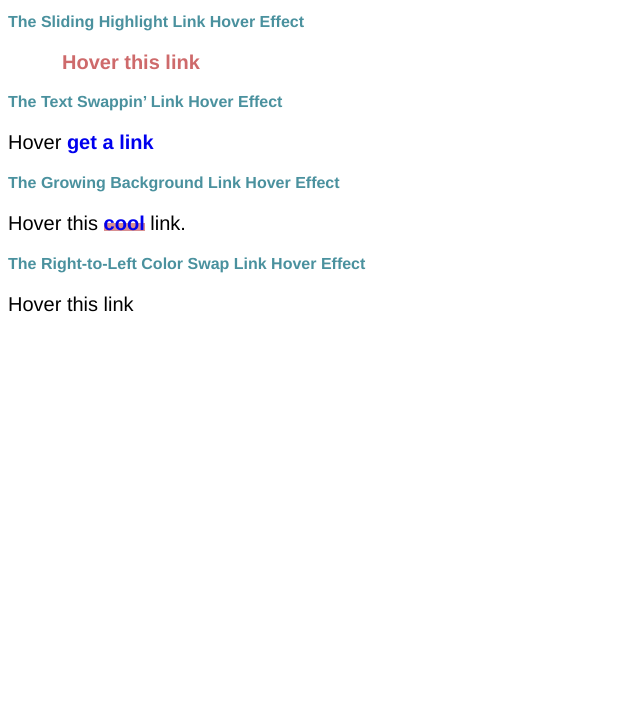
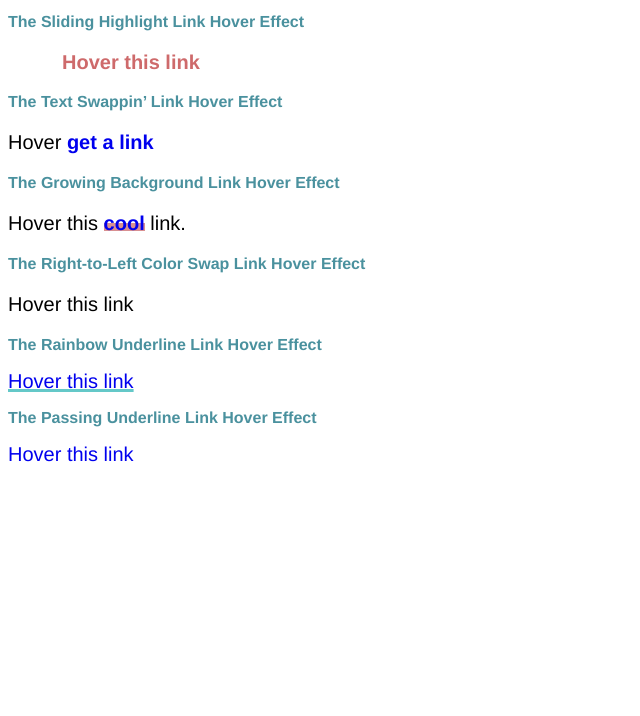
Before and after one commit to eliseprts/COW1-styling-links, a plain HTML site: page index.html in a window 1280 px wide. Shown: the part 84-800 px from the top of the page, without its empty margins (0-640 px from the left). Drawn offline with Linux system fonts and the light colour scheme.

Commit message:
style 5 + 6

```diff
--- a/index.html
+++ b/index.html
@@ -8,7 +8,7 @@
     <title>Challenge of the Week</title>
 </head>
 <body>
-<h1>Challenge of the week</h1>
+<h1>Challenge of the week | 21/02/2022</h1>
 <h2>Styling Links</h2>
 <section class="style1">
     <h3>The Sliding Highlight Link Hover Effect</h3>
@@ -26,5 +26,13 @@
     <h3>The Right-to-Left Color Swap Link Hover Effect</h3>
     <p><a href="#">Hover this link</a></p>
 </section>
+<section class="style5">
+    <h3>The Rainbow Underline Link Hover Effect</h3>
+    <a href="#">Hover this link</a>
+</section>
+<section class="style6">
+    <h3>The Passing Underline Link Hover Effect</h3>
+    <a href="#">Hover this link</a>
+</section>
 </body>
 </html>
--- a/style.scss
+++ b/style.scss
@@ -13,7 +13,8 @@ body {
     font-size: 16px;
     color: #4a919e;
   }
-  p {
+  p,
+  a {
     font-size: 20px;
   }
 }
@@ -145,3 +146,59 @@ body {
     }
   }
 }
+
+// STYLE 5
+.style5 {
+  a {
+    text-decoration: none;
+    background: linear-gradient(
+        to right,
+        rgba(100, 200, 200, 1),
+        rgba(100, 200, 200, 1)
+      ),
+      linear-gradient(
+        to right,
+        rgba(255, 0, 0, 1),
+        rgba(255, 0, 180, 1),
+        rgba(0, 100, 200, 1)
+      );
+    background-size: 100% 3px, 0, 3px;
+    background-position: 100% 100%, 0 100%;
+    background-repeat: no-repeat;
+    transition: background-size 3s ease-in-out;
+    &:hover {
+      background-size: 0 3px, 100% 3px;
+    }
+    &:visited {
+      color: inherit;
+    }
+  }
+}
+
+// STYLE 6
+.style6 {
+  a {
+    position: relative;
+    text-decoration: none;
+    &::before {
+      content: "";
+      position: absolute;
+      width: 100%;
+      height: 4px;
+      border-radius: 4px;
+      background-color: #ce6a6b;
+      bottom: -2px;
+      left: 0;
+      transform-origin: right;
+      transform: scaleX(0);
+      transition: transform 0.3s ease-in-out;
+    }
+    &:hover::before {
+      transform-origin: left;
+      transform: scaleX(1);
+    }
+    &:visited {
+      color: inherit;
+    }
+  }
+}
```
Also changed, not shown: style.css, 1 other file.
